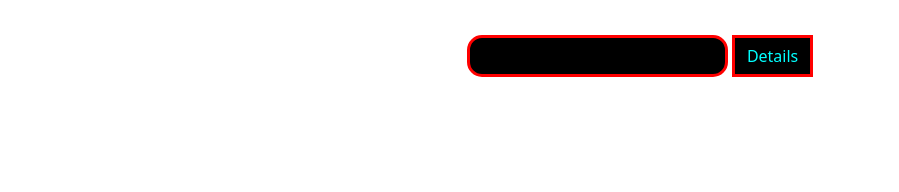
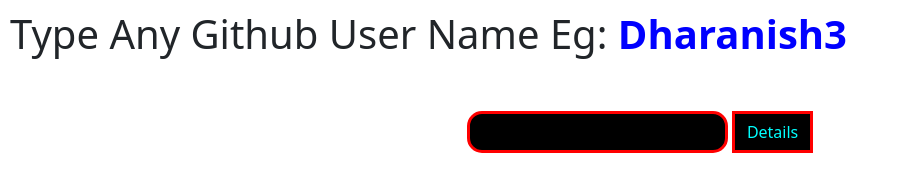
Before and after one commit to Dharanish3/Async-Await, a plain HTML site: page index.html in a window 1280 px wide. Shown: the whole page, without its empty margins (0-899 px from the left). Drawn offline with nearby package versions, Linux system fonts and the light colour scheme.

Commit message:
Nmae Updated

```diff
--- a/index.html
+++ b/index.html
@@ -14,6 +14,7 @@
     <link rel="shortcut icon" href="https://cdn-icons-png.flaticon.com/512/25/25231.png" type="image/x-icon">
   </head>
   <body>
+    <h1>Type Any Github User Name Eg: <b style="color: blue;">Dharanish3</b> </h1>
     <div class="container">
         <div class="main">
             <input type="text" name="value" id="input" />
```
